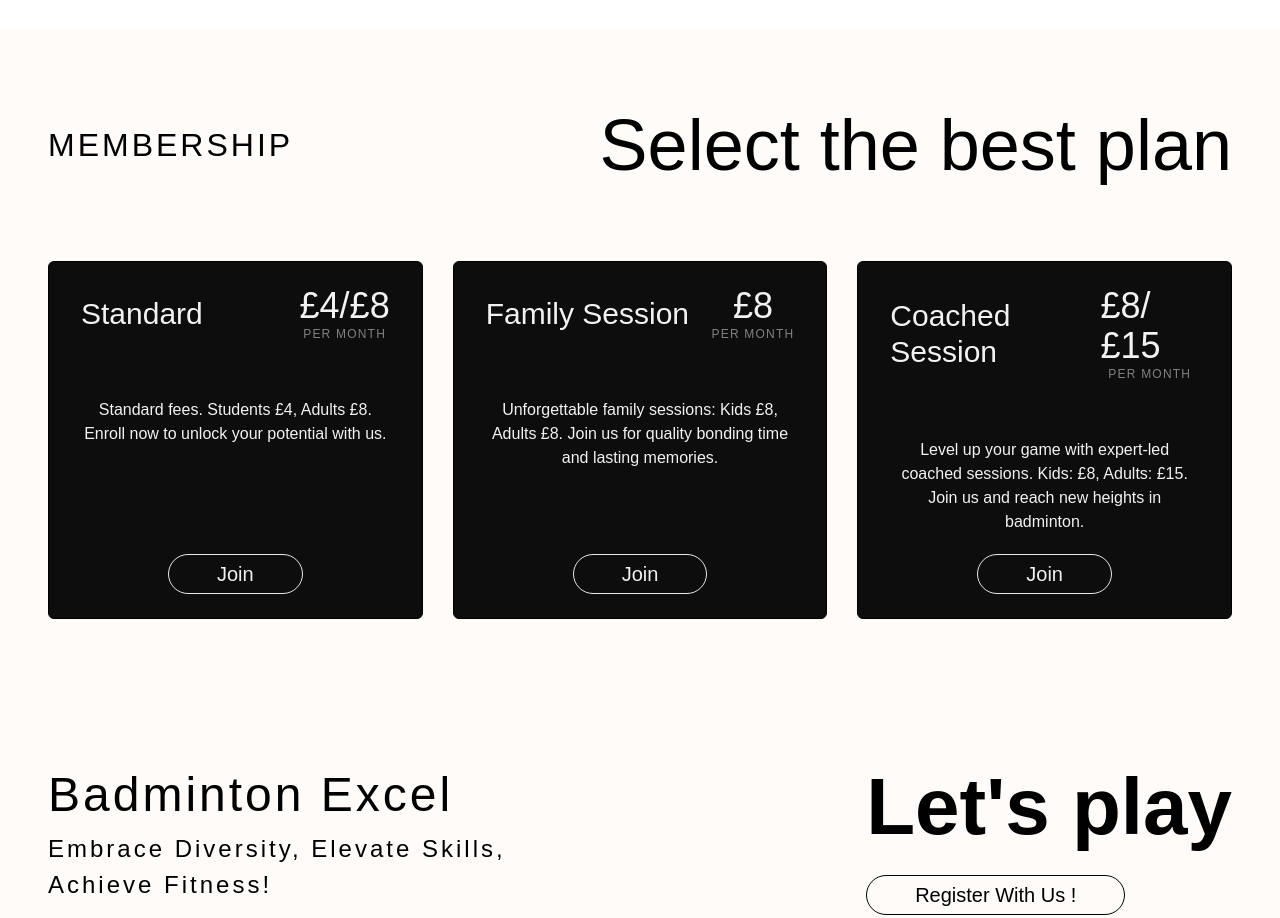
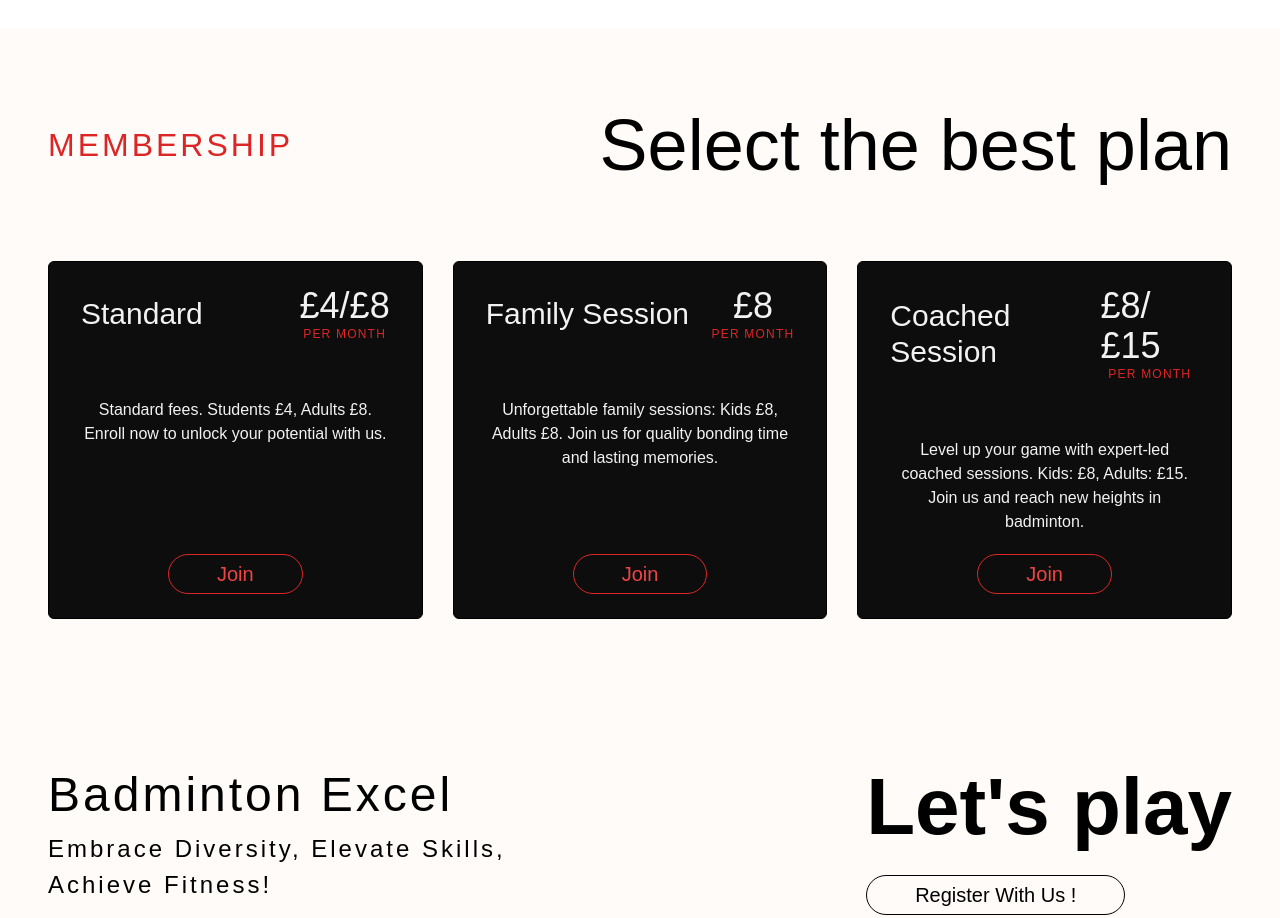
Before and after one commit to fola4/excel, a React (Vite) app: page / in a window 1280 px wide. Shown: the part 3480-4398 px from the top of the page. Built offline with nearby package versions, Linux system fonts and the light colour scheme; a web font is replaced by a local one.

Commit message:
test different styles

```diff
--- a/src/components/CardPlan.jsx
+++ b/src/components/CardPlan.jsx
@@ -9,7 +9,7 @@ function CardPlan({name, price, description}) {
 
         <div className="flex flex-col items-center">
           <div className="text-4xl font-medium">{price}</div>
-          <div className="uppercase text-[#818181] text-xs tracking-widest">per month</div>
+          <div className="uppercase text-red-600 text-xs tracking-widest">per month</div>
         </div>
       </div>
 
@@ -18,7 +18,7 @@ function CardPlan({name, price, description}) {
         <p className="text-center">{description}</p>
 
         <div>
-          <button className='btn3 hover:bg-white hover:text-black hover:font-extralight'>
+          <button className='btn3 border-red-600 text-red-500 hover:bg-red-600 hover:text-black hover:font-extralight hover:border-transparent'>
             Join
           </button>
         </div>
--- a/src/components/Footer.jsx
+++ b/src/components/Footer.jsx
@@ -7,7 +7,7 @@ function Footer() {
     <footer className="bg-[#fefbf8] px-12">
       <div className="w-full flex flex-col justify-between mb-20">
         <div className='flex justify-between items-center my-20'>
-          <span>MEMBERSHIP</span>
+          <span className='text-red-600'>MEMBERSHIP</span>
 
           <p className="text-black text-7xl font-medium">
             Select the best plan
```
